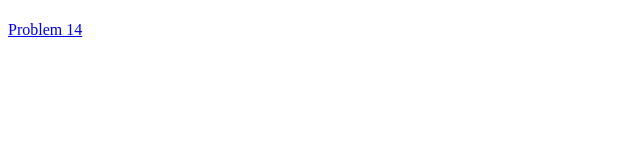
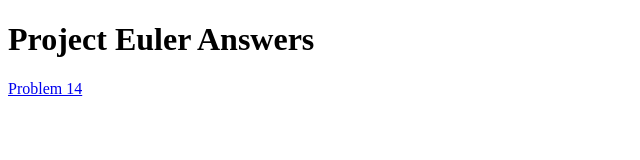
Before and after one commit to uddeepk/ProjectEuler, a plain HTML site: page index.html in a window 1280 px wide. Shown: the whole page, without its empty margins (0-640 px from the left). Drawn offline with Linux system fonts and the light colour scheme.

Commit message:
added h1 index

```diff
--- a/index.html
+++ b/index.html
@@ -7,7 +7,7 @@
   </head>
 
   <body>
-     <h1> </h1>
+     <h1>Project Euler Answers </h1>
      <p> <a href="problem-14/problem-14.html"> Problem 14 </a>
        <!-- Can use "./prob....l" as a relative. notice above that if '.' isn't there, how we use path-->
       </p>
```
